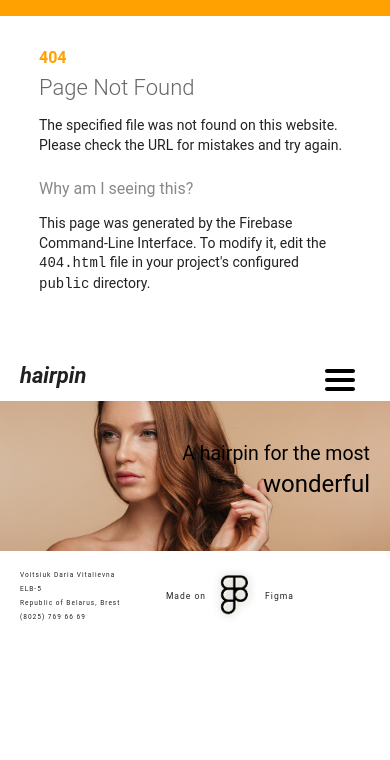
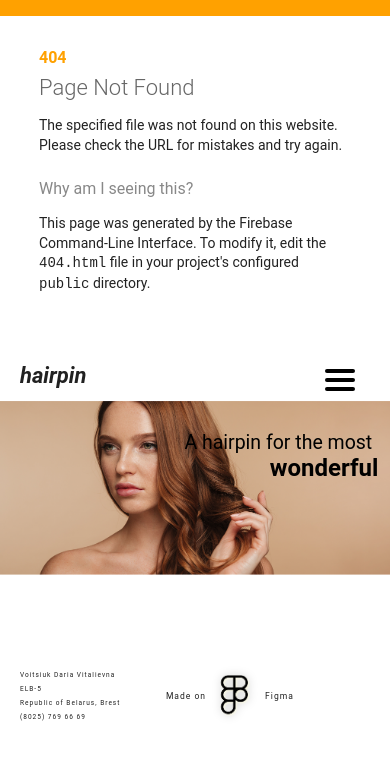
Before and after one commit to elb00507/BSTU-Hairpin, a website built with webpack: page src/404.html in a window 390 px wide. Built offline with nearby package versions, Linux system fonts and the light colour scheme.

Commit message:
fix: fixing style scss
Исправлены стили mainpage

```diff
--- a/src/Pages/MainPage.ts
+++ b/src/Pages/MainPage.ts
@@ -3,15 +3,6 @@ import { Component } from '../Abstract/Component';
 export class MainPage extends Component {
 	constructor(parent: HTMLElement) {
 		super(parent, 'section', ['main-page']);
-
-		const imgMaine = new Component(
-			this.root,
-			'img',
-			['imgMain'],
-			null,
-			['src', 'alt'],
-			['../assets/bg-main.png', 'main']
-		);
 
 		const titleContainerAll = new Component(this.root, 'div', ['main__cont']);
 
--- a/src/sass/layout/_mainpage.scss
+++ b/src/sass/layout/_mainpage.scss
@@ -1,87 +1,38 @@
-// .main {
-// 	&-page {
-// 		display: flex;
-// 		flex-direction: column;
-// 		justify-content: center;
-// 		align-items: center;
-// 		text-align: center;
-// 		padding: 20px;
-// 		position: relative;
-// 	}
-
-// 	&__cont {
-// 		position: absolute;
-// 		width: 500px;
-// 		top: 50px;
-// 	}
-// 	&__container-title1 {
-// 		position: absolute;
-// 		right: 50px;
-// 		top: 232px;
-
-// 		h1 {
-// 			font-size: clamp(0.9375rem, 0rem + 4.6875vw, 3rem);
-// 			font-weight: 400;
-// 		}
-// 	}
-
-// 	&__container-title2 {
-// 		position: absolute;
-// 		right: 50px;
-// 		top: 335px;
-
-// 		h2 {
-// 			font-size: clamp(1.25rem, 0rem + 6.25vw, 4rem);
-// 			font-weight: 400;
-// 		}
-// 	}
-// }
-
-// @media (max-width: 490px) {
-// }
-
-// .imgMain {
-// 	position: absolute;
-// 	object-fit: cover;
-// 	width: 100%;
-// 	height: 100%;
-// }
-
 .main {
 	&-page {
+		background-image: url('../../assets/bg-main.png');
+		width: 100%;
+		aspect-ratio: 1400/320;
+		background-repeat: no-repeat;
+		background-size: contain;
 		position: relative;
-		min-height: 600px;
-		overflow: hidden;
+		height: 600px;
 	}
 
 	&__cont {
-		position: relative;
-		width: 100%;
-		height: 100vh;
+		display: flex;
+		flex-direction: column;
+		align-items: flex-end;
+		position: absolute;
+		top: 20%;
+		right: 5%;
 	}
 
 	&__container-title1 {
-		position: absolute;
-		right: 5%;
-		bottom: 55%;
-		transform: translateY(50%);
+		width: 274px;
+		text-align: center;
+		h1 {
+			font-size: clamp(0.9375rem, 0rem + 4.6875vw, 3rem);
+			font-weight: 400;
 
-		h1 {
-			font-size: clamp(1.5rem, 4vw, 3rem);
-			font-weight: 400;
-			white-space: nowrap;
 			color: #000;
 		}
 	}
 
 	&__container-title2 {
-		position: absolute;
-		right: 5%;
-		bottom: 40%;
-
 		h2 {
-			font-size: clamp(2rem, 5vw, 4rem);
-			font-weight: 400;
+			font-size: clamp(1rem, -0.3636rem + 6.8182vw, 4rem);
+			font-weight: bold;
 			white-space: nowrap;
 			color: #000;
 		}
@@ -102,6 +53,9 @@
 			right: 5%;
 			bottom: 60%;
 		}
+		&-page {
+			height: 400px;
+		}
 
 		&__container-title2 {
 			right: 5%;
@@ -110,12 +64,25 @@
 	}
 }
 
+@media (max-width: 524px) {
+	.main {
+		&__cont {
+			top: 12%;
+			right: 3%;
+		}
+
+		&-page {
+			height: 250px;
+		}
+
+		&__container-title1 {
+			width: 200px;
+		}
+	}
+}
+
 @media (max-width: 490px) {
 	.main {
-		&-page {
-			min-height: 150px;
-		}
-
 		&__cont {
 			height: 150px;
 		}
@@ -140,5 +107,19 @@
 	}
 }
 
-@media (max-width: 460px) {
+@media (max-width: 340px) {
+	.main {
+		&__cont {
+			top: 5%;
+			right: 1%;
+		}
+
+		&-page {
+			height: 150px;
+		}
+
+		&__container-title1 {
+			width: 150px;
+		}
+	}
 }
```
Also changed, not shown: 1 other file.
